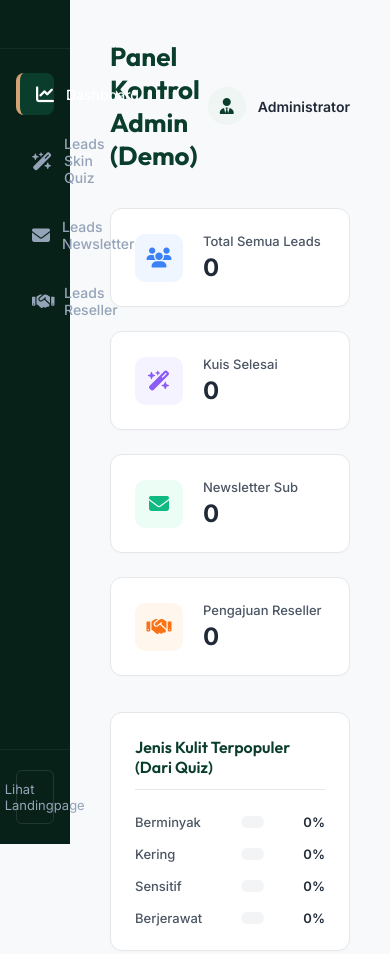
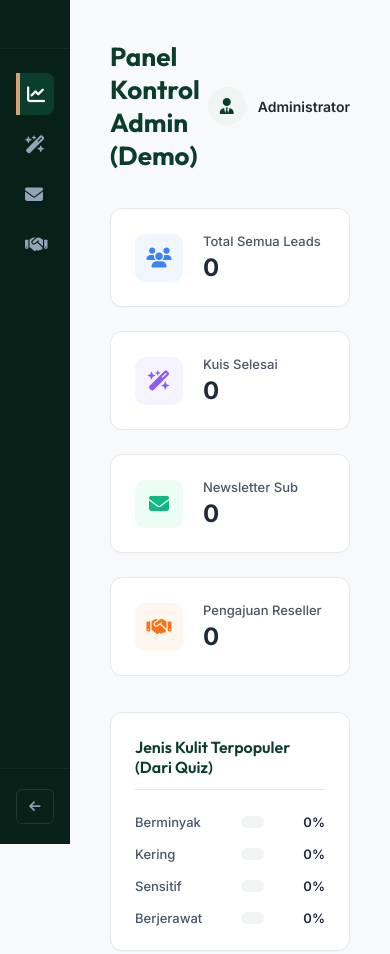
Before and after one commit to leonafariz/website-skincare-azarine, a plain HTML site: page admin/index.html in a window 390 px wide. Shown: the top 954 px of the page. Drawn offline with Linux system fonts and the light colour scheme.

Commit message:
Refactor: improve admin sidebar menu aesthetics and responsiveness

```diff
--- a/admin/index.html
+++ b/admin/index.html
@@ -20,21 +20,21 @@
 
             <ul class="sidebar-menu">
                 <li class="menu-item active" data-tab="dashboard">
-                    <a href="#"><i class="fa-solid fa-chart-line"></i> Dashboard</a>
+                    <a href="#"><i class="fa-solid fa-chart-line"></i> <span>Dashboard</span></a>
                 </li>
                 <li class="menu-item" data-tab="quiz-leads">
-                    <a href="#"><i class="fa-solid fa-wand-magic-sparkles"></i> Leads Skin Quiz</a>
+                    <a href="#"><i class="fa-solid fa-wand-magic-sparkles"></i> <span>Leads Skin Quiz</span></a>
                 </li>
                 <li class="menu-item" data-tab="newsletter-leads">
-                    <a href="#"><i class="fa-solid fa-envelope"></i> Leads Newsletter</a>
+                    <a href="#"><i class="fa-solid fa-envelope"></i> <span>Leads Newsletter</span></a>
                 </li>
                 <li class="menu-item" data-tab="reseller-leads">
-                    <a href="#"><i class="fa-solid fa-handshake"></i> Leads Reseller</a>
+                    <a href="#"><i class="fa-solid fa-handshake"></i> <span>Leads Reseller</span></a>
                 </li>
             </ul>
 
             <div class="sidebar-footer">
-                <a href="../index.html" class="btn-back-home"><i class="fa-solid fa-arrow-left"></i> Lihat Landingpage</a>
+                <a href="../index.html" class="btn-back-home"><i class="fa-solid fa-arrow-left"></i> <span>Lihat Landingpage</span></a>
             </div>
         </aside>
 
--- a/admin/styles.css
+++ b/admin/styles.css
@@ -107,6 +107,8 @@ body {
     background-color: var(--primary);
     color: #ffffff;
     border-left: 4px solid var(--secondary);
+    border-top-left-radius: 0;
+    border-bottom-left-radius: 0;
 }
 
 .sidebar-footer {
@@ -438,18 +440,19 @@ body {
     .sidebar {
         width: 70px;
     }
-    .sidebar .logo, .sidebar-menu span, .sidebar-footer span, .btn-back-home span {
+    .sidebar .logo, .sidebar span {
         display: none;
     }
     .main-content {
         margin-left: 70px;
     }
-    .menu-item a span {
-        display: none;
+    .menu-item a {
+        justify-content: center;
+        padding: 12px 0;
     }
     .sidebar-menu a i {
         font-size: 18px;
-        margin: 0 auto;
+        margin: 0;
     }
     .dashboard-widgets {
         grid-template-columns: 1fr;
```
